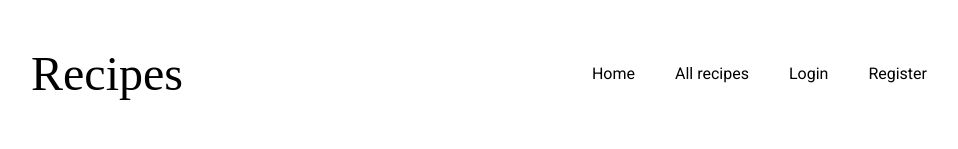
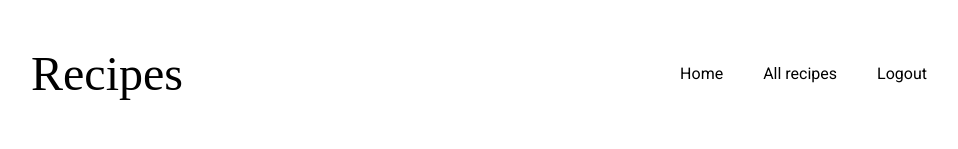
Before and after one commit to mgenovski/recipes, an Angular app: page / in a window 1280 px wide. Shown: the top 149 px of the page, without its empty margins (161-1119 px from the left). Built offline with nearby package versions, Linux system fonts and the light colour scheme; no server answers; sample sign-in values are in the browser's storage; a web font is replaced by a local one.

Commit message:
Add logout to nav

```diff
--- a/src/app/core/header/header.component.html
+++ b/src/app/core/header/header.component.html
@@ -6,12 +6,13 @@
         <ul>
             <li><a routerLink="/">Home</a></li>
             <li><a routerLink="/recipes">All recipes</a></li>
-            <li><a routerLink="/login">Login</a></li>
-            <li><a routerLink="/register">Register</a></li>
+            <ng-container *ngIf="!isLogged">
+                <li><a routerLink="/login">Login</a></li>
+                <li><a routerLink="/register">Register</a></li>
+            </ng-container>
+            <ng-container *ngIf="!!isLogged">
+                <li><a href="#" (click)="logoutHandler()">Logout</a></li>
+            </ng-container>
         </ul>
     </nav>
 </header>
-<!-- <ul>
-    <li><a routerLink="/" routerLinkActive="active">Home</a></li>
-    <li><a routerLink="/all-recipes" routerLinkActive="active">All recipes</a></li>
-</ul> -->
--- a/src/app/core/header/header.component.ts
+++ b/src/app/core/header/header.component.ts
@@ -25,4 +25,8 @@ export class HeaderComponent implements OnInit {
   ngOnInit(): void {
   }
 
+  logoutHandler(): void {
+    this.userService.logout();
+  }
+
 }
```
